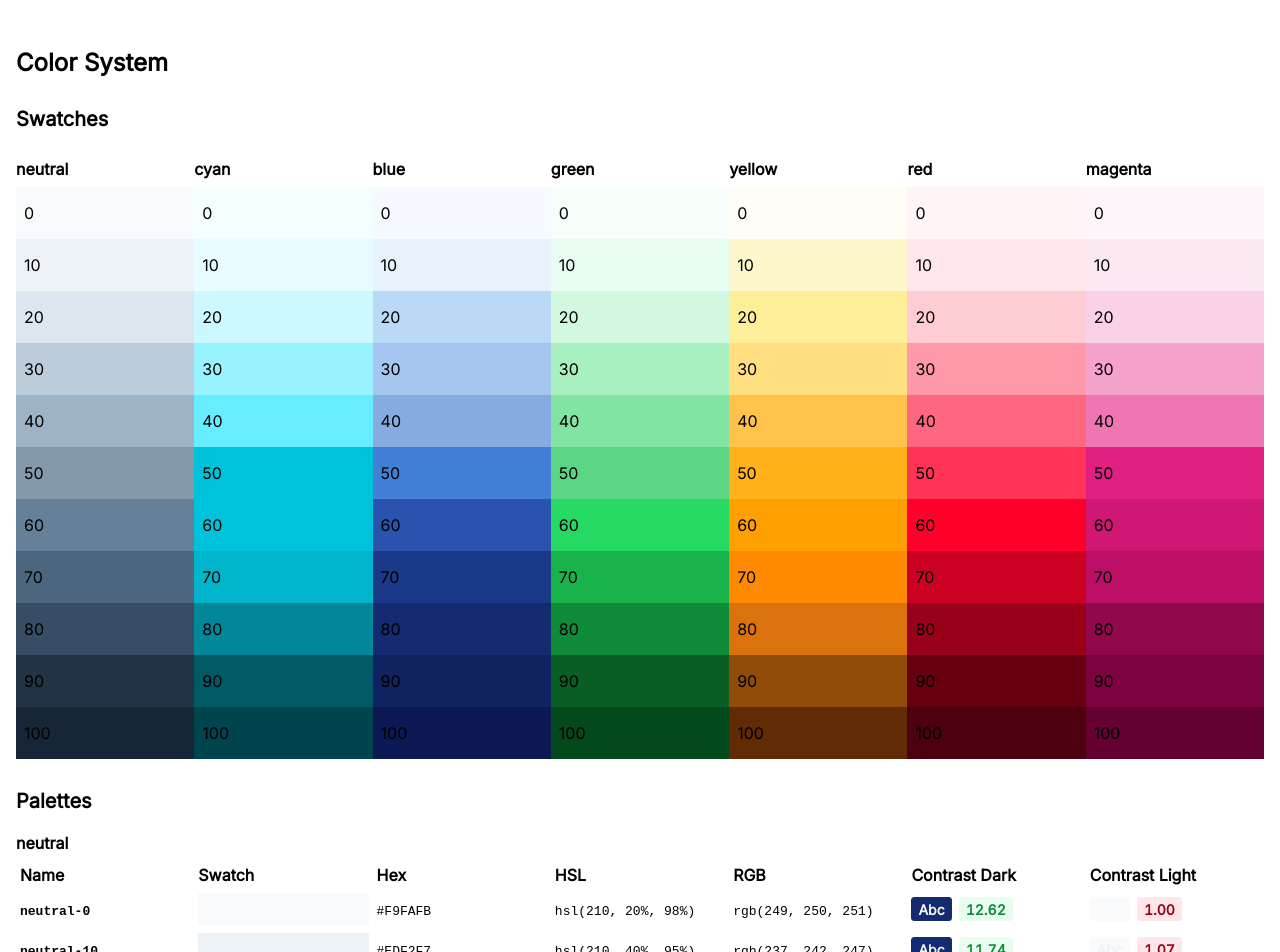
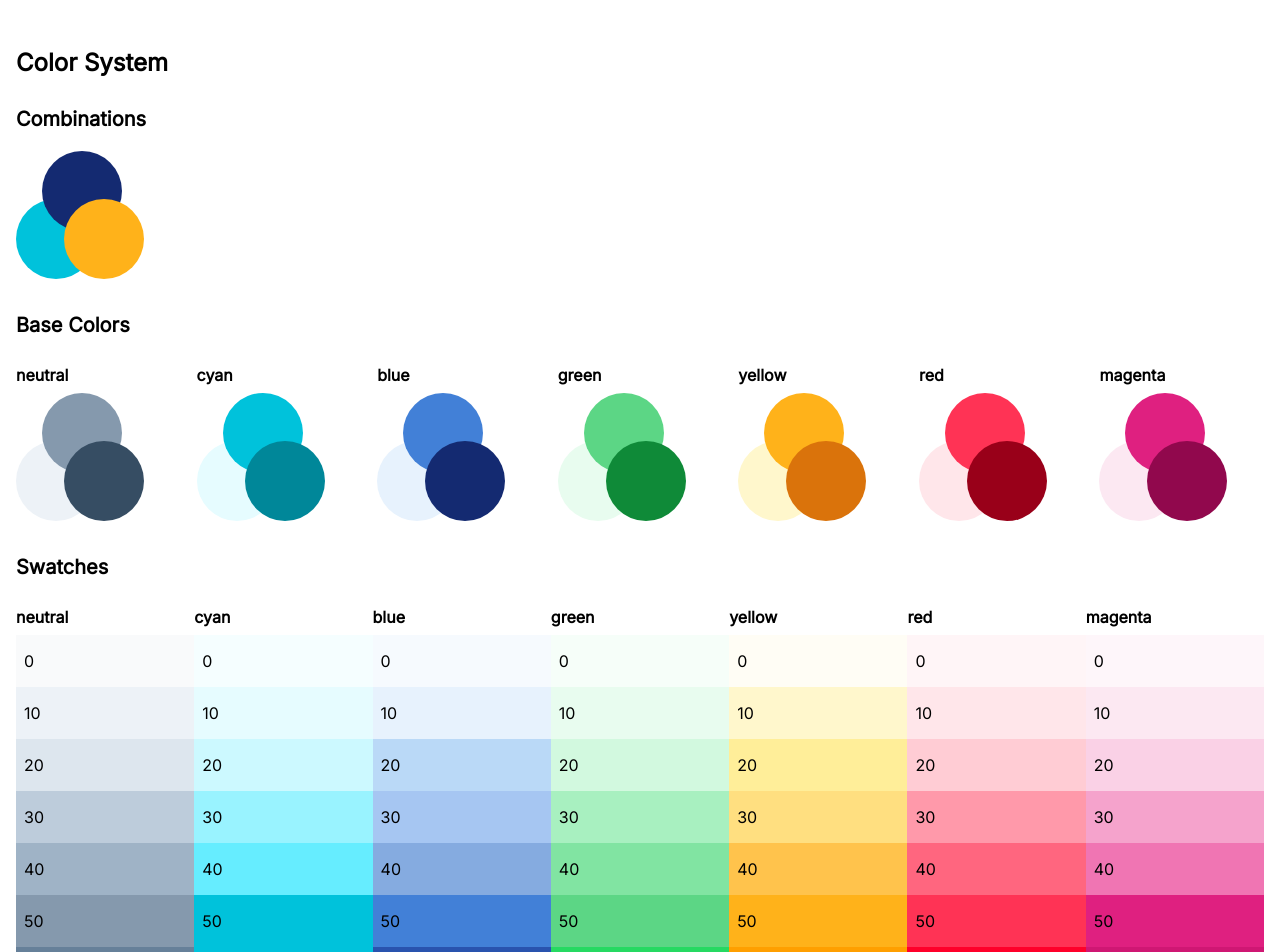
Before and after one commit to scottdejonge/color-system, a Vue app: page / in a window 1280 px wide. Shown: the top 952 px of the page. Built offline with nearby package versions, Linux system fonts and the light colour scheme.

Commit message:
Combinations

```diff
--- a/constants/constants.js
+++ b/constants/constants.js
@@ -1,38 +1,40 @@
 import palettes from './palettes.json'
 
-export const BASE_COLORS = {
-  LIGHT: palettes.neutral['0'].value,
-  DEFAULT: palettes.neutral['50'].value,
-  DARK: palettes.blue['80'].value,
-  BLUE: {
-    LIGHT: palettes.blue['10'].value,
-    DEFAULT: palettes.blue['50'].value,
-    DARK: palettes.blue['80'].value,
+export const SHADES = {
+  NEUTRAL: {
+    LIGHT: palettes.neutral['10'].value,
+    DEFAULT: palettes.neutral['50'].value,
+    DARK: palettes.neutral['80'].value,
   },
   CYAN: {
     LIGHT: palettes.cyan['10'].value,
     DEFAULT: palettes.cyan['50'].value,
     DARK: palettes.cyan['80'].value,
   },
+  BLUE: {
+    LIGHT: palettes.blue['10'].value,
+    DEFAULT: palettes.blue['50'].value,
+    DARK: palettes.blue['80'].value,
+  },
   GREEN: {
     LIGHT: palettes.green['10'].value,
     DEFAULT: palettes.green['50'].value,
     DARK: palettes.green['80'].value,
   },
-  NEUTRAL: {
-    LIGHT: palettes.neutral['10'].value,
-    DEFAULT: palettes.neutral['50'].value,
-    DARK: palettes.neutral['80'].value,
+  YELLOW: {
+    LIGHT: palettes.yellow['10'].value,
+    DEFAULT: palettes.yellow['50'].value,
+    DARK: palettes.yellow['80'].value,
   },
   RED: {
     LIGHT: palettes.red['10'].value,
     DEFAULT: palettes.red['50'].value,
     DARK: palettes.red['80'].value,
   },
-  YELLOW: {
-    LIGHT: palettes.yellow['10'].value,
-    DEFAULT: palettes.yellow['50'].value,
-    DARK: palettes.yellow['80'].value,
+  MAGENTA: {
+    LIGHT: palettes.magenta['10'].value,
+    DEFAULT: palettes.magenta['50'].value,
+    DARK: palettes.magenta['80'].value,
   },
 };
 
--- a/public/styles.css
+++ b/public/styles.css
@@ -62,6 +62,19 @@ hr {
   margin-top: 3rem;
 }
 
+.combinations {
+  display: flex;
+  flex-wrap: wrap;
+  margin: -0.5rem;
+}
+
+.combinations > li {
+  flex-basis: 1px;
+  flex-grow: 1;
+  flex-shrink: 1;
+  padding: 0.5rem;
+}
+
 .swatches {
   display: flex;
 }
--- a/src/App.vue
+++ b/src/App.vue
@@ -1,12 +1,18 @@
 <script>
 import palettes from '../constants/palettes.json'
+import { SHADES } from '../constants/constants'
+import Combination from './components/Combination.vue'
+import Combinations from './components/Combinations.vue'
 import Palette from './components/Palette.vue'
 import Swatches from './components/Swatches.vue'
 
 export default {
   name: 'App',
   palettes,
+  SHADES,
   components: {
+    Combination,
+    Combinations,
     Palette,
     Swatches,
   },
@@ -16,6 +22,20 @@ export default {
 <template>
   <main>
     <h1>Color System</h1>
+    <h2>Combinations</h2>
+    <ul class="combinations">
+      <li>
+        <Combination
+          v-bind:primary="$options.SHADES.CYAN.DEFAULT"
+          v-bind:secondary="$options.SHADES.BLUE.DARK"
+          v-bind:tertiary="$options.SHADES.YELLOW.DEFAULT"
+        />
+      </li>
+    </ul>
+    <h2>Base Colors</h2>
+    <Combinations
+      v-bind:palettes="$options.SHADES"
+    />
     <h2>Swatches</h2>
     <Swatches
       v-bind:palettes="$options.palettes"
--- /dev/null
+++ b/src/components/Combination.vue
@@ -0,0 +1,52 @@
+<script>
+
+export default {
+  name: 'Combination',
+  props: {
+    primary: {
+      type: String,
+      required: true,
+    },
+    secondary: {
+      type: String,
+      required: true,
+    },
+    tertiary: {
+      type: String,
+      required: true,
+    },
+    size: {
+      type: Number,
+      default: 128,
+    },
+  },
+}
+</script>
+
+<template>
+  <svg
+    xmlns="http://www.w3.org/2000/svg"
+    viewBox="0 0 128 128"
+    v-bind:height="size"
+    v-bind:width="size"
+  >
+    <circle
+      cx="40"
+      cy="88"
+      r="40"
+      v-bind:fill="primary"
+    />
+    <circle
+      cx="66"
+      cy="40"
+      r="40"
+      v-bind:fill="secondary"
+    />
+    <circle
+      cx="88"
+      cy="88"
+      r="40"
+      v-bind:fill="tertiary"
+    />
+  </svg>
+</template>
--- /dev/null
+++ b/src/components/Combinations.vue
@@ -0,0 +1,32 @@
+<script>
+import Combination from './Combination.vue'
+
+export default {
+  name: 'Combinations',
+  components: {
+    Combination
+  },
+  props: {
+    palettes: {
+      type: Object,
+      required: true,
+    },
+  },
+}
+</script>
+
+<template>
+  <ul class="combinations">
+    <li
+      v-for="(palette, name) in palettes"
+      v-bind:key="name"
+    >
+      <h3>{{ name.toLowerCase() }}</h3>
+      <Combination
+        v-bind:primary="palette.LIGHT"
+        v-bind:secondary="palette.DEFAULT"
+        v-bind:tertiary="palette.DARK"
+      />
+    </li>
+  </ul>
+</template>
--- a/src/components/Contrast.vue
+++ b/src/components/Contrast.vue
@@ -1,7 +1,7 @@
 <script>
 import Color from 'color'
 import {
-  BASE_COLORS,
+  SHADES,
   WCAG_CONTRAST_RATIO,
 } from '../../constants/constants'
 
@@ -20,13 +20,13 @@ export default {
   computed: {
     background() {
       return this.contrast >= WCAG_CONTRAST_RATIO.AA
-      ? BASE_COLORS.GREEN.LIGHT
-      : BASE_COLORS.RED.LIGHT;
+      ? SHADES.GREEN.LIGHT
+      : SHADES.RED.LIGHT;
     },
     color() {
       return this.contrast >= WCAG_CONTRAST_RATIO.AA
-      ? BASE_COLORS.GREEN.DARK
-      : BASE_COLORS.RED.DARK;
+      ? SHADES.GREEN.DARK
+      : SHADES.RED.DARK;
     },
     contrast() {
       const ratio = Color(this.value).contrast(Color(this.versus));
--- a/src/components/PaletteItem.vue
+++ b/src/components/PaletteItem.vue
@@ -3,11 +3,11 @@ import Color from 'color'
 import Contrast from './Contrast.vue'
 import Sample from './Sample.vue'
 import Swatch from './Swatch.vue'
-import { BASE_COLORS } from '../../constants/constants'
+import { SHADES } from '../../constants/constants'
 
 export default {
   name: 'PaletteItem',
-  BASE_COLORS,
+  SHADES,
   components: {
     Contrast,
     Sample,
@@ -67,22 +67,22 @@ export default {
     </td>
     <td>
       <Sample
-        v-bind:background="$options.BASE_COLORS.DARK"
+        v-bind:background="$options.SHADES.NEUTRAL.DARK"
         v-bind:color="value"
       />
       <Contrast
         v-bind:value="value"
-        v-bind:versus="$options.BASE_COLORS.DARK"
+        v-bind:versus="$options.SHADES.NEUTRAL.DARK"
       />
     </td>
     <td>
       <Sample
-        v-bind:background="$options.BASE_COLORS.LIGHT"
+        v-bind:background="$options.SHADES.NEUTRAL.LIGHT"
         v-bind:color="value"
       />
       <Contrast
         v-bind:value="value"
-        v-bind:versus="$options.BASE_COLORS.LIGHT"
+        v-bind:versus="$options.SHADES.NEUTRAL.LIGHT"
       />
     </td>
   </tr>
```
